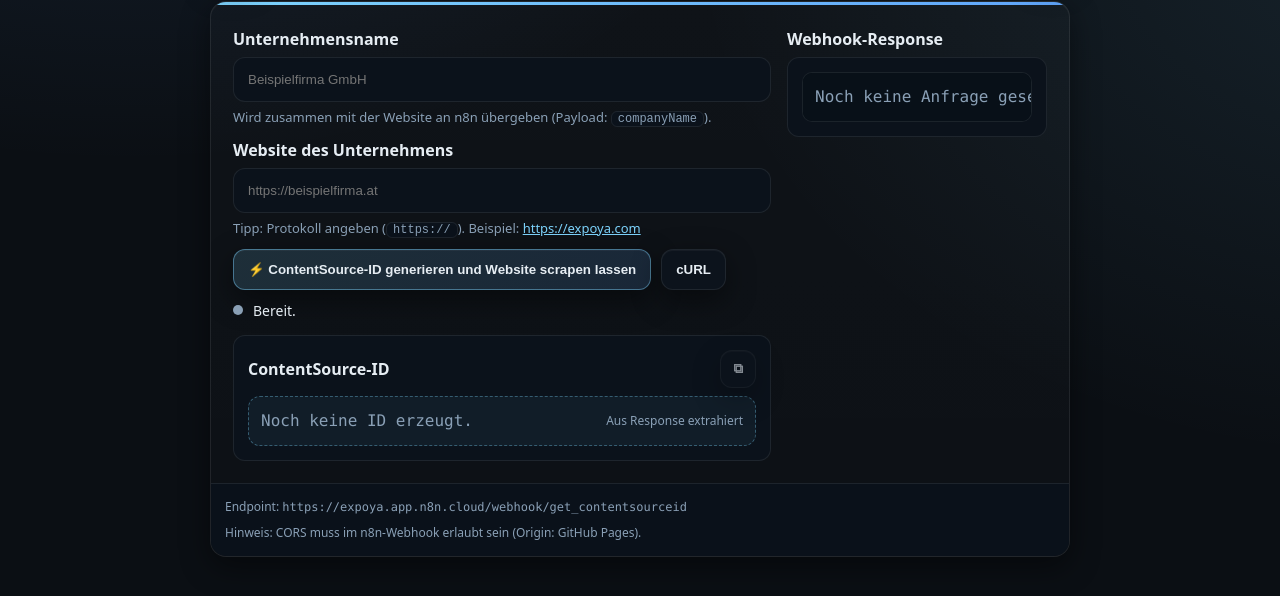
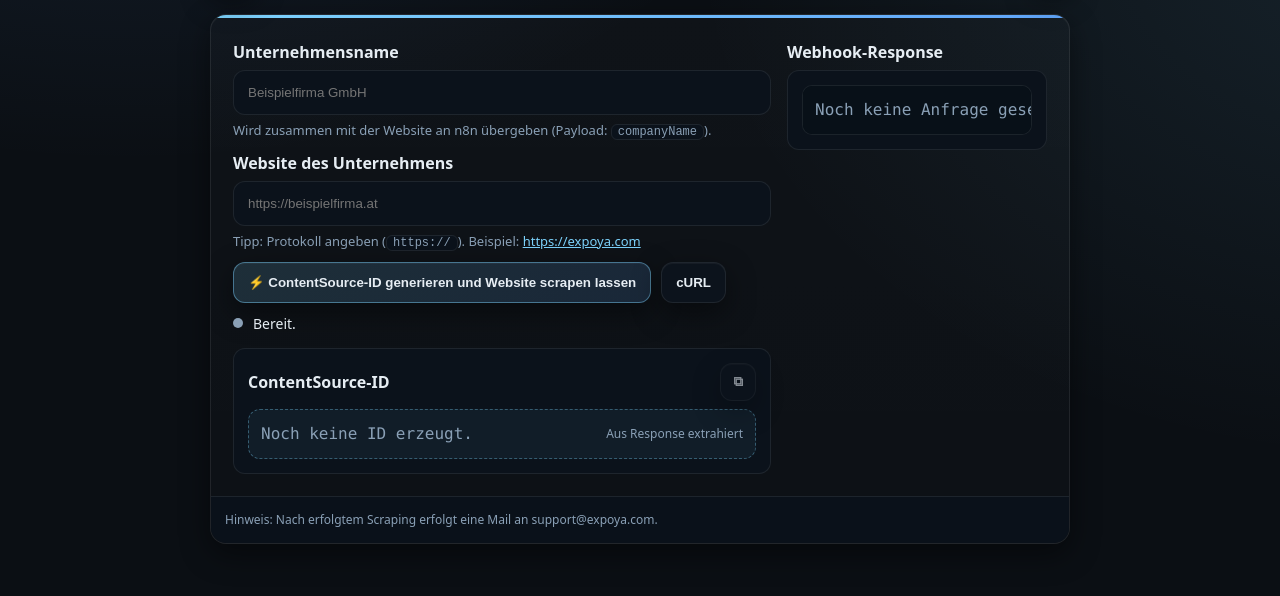
Before and after one commit to expoya/Get_ContentSource_ID, a plain HTML site: page index.html in a window 1280 px wide. Shown: the part 156-752 px from the top of the page. Drawn offline with Linux system fonts and the light colour scheme.

Commit message:
Update index.html

```diff
--- a/index.html
+++ b/index.html
@@ -182,8 +182,7 @@
 
       </div>
       <div class="footer">
-        <div>Endpoint: <code class="mono" id="endpointLabel">https://expoya.app.n8n.cloud/webhook/get_contentsourceid</code></div>
-        <div>Hinweis: CORS muss im n8n-Webhook erlaubt sein (Origin: GitHub Pages).</div>
+        <div>Hinweis: Nach erfolgtem Scraping erfolgt eine Mail an support@expoya.com. </div>
       </div>
     </section>
   </div>
```
